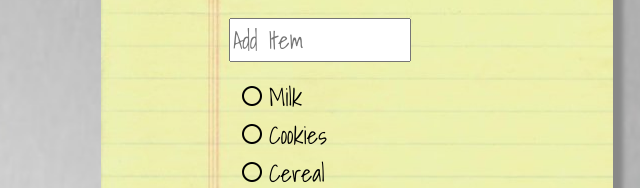
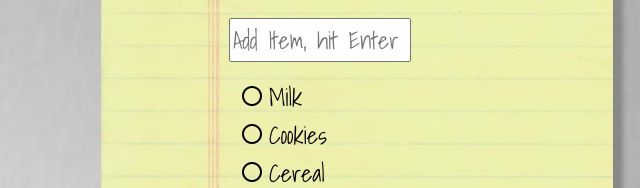
Before and after one commit to mrmyers5280/shopping-list, a plain HTML site: page index.html in a window 1280 px wide. Shown: the part 208-396 px from the top of the page, 283-923 px from the left. Drawn offline with nearby package versions, Linux system fonts and the light colour scheme.

Commit message:
Modify input element ID to be more descriptive with index.html

```diff
--- a/index.html
+++ b/index.html
@@ -13,7 +13,7 @@
     <div class="main">
         <div class="content">
             <h1>Shopping List</h1>
-            <input type="text" id="list-item" name="list-item" placeholder="Add Item" size="15">
+            <input type="text" id="add-list-item" name="add-list-item" placeholder="Add Item, hit Enter" size="15">
             <ul class="shopping-list">
                 <li>Milk</li>
                 <li>Cookies</li>
```
